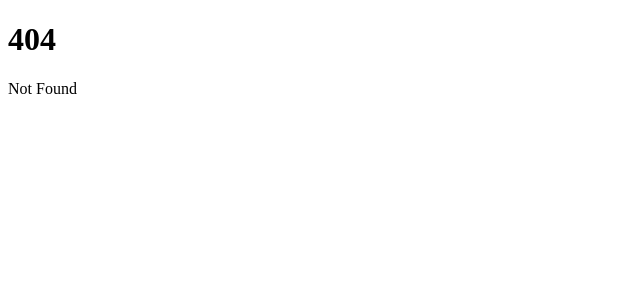
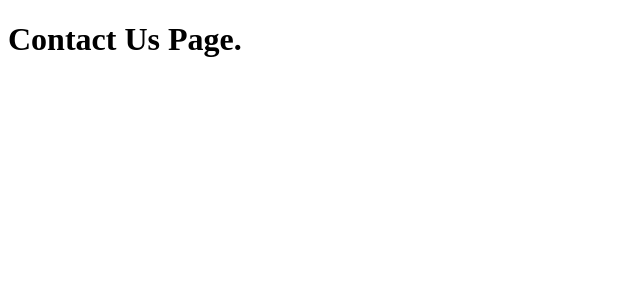
Before and after one commit to danieltsega/Sveltekit-Intro, a SvelteKit app in the folder company-site/: page /conatct in a window 1280 px wide. Before the commit this address had no page. Shown: the top 300 px of the page, without its empty margins (0-640 px from the left). Built offline with nearby package versions, Linux system fonts and the light colour scheme.

Commit message:
[Page]: Add contact us page in routes

```diff
--- /dev/null
+++ b/company-site/src/routes/conatct/+page.svelte
@@ -0,0 +1 @@
+<h1>Contact Us Page.</h1>
```
